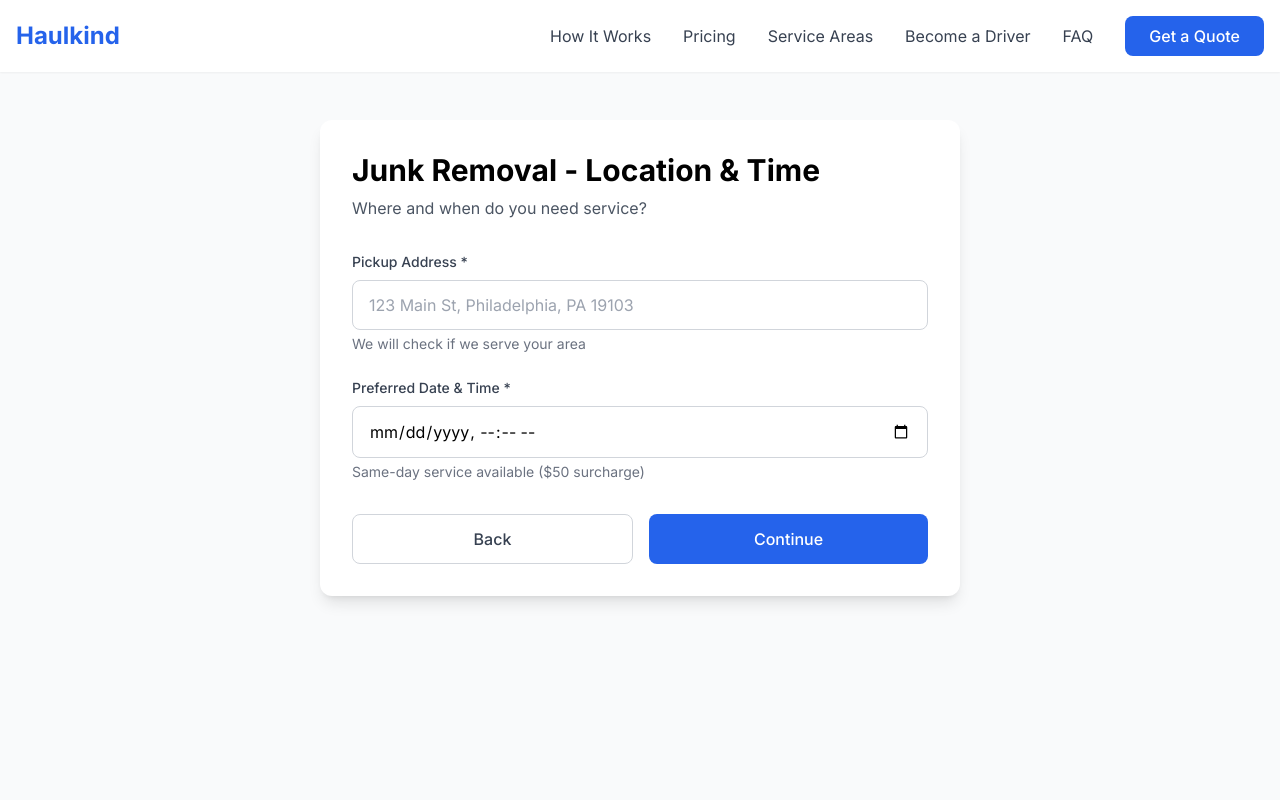
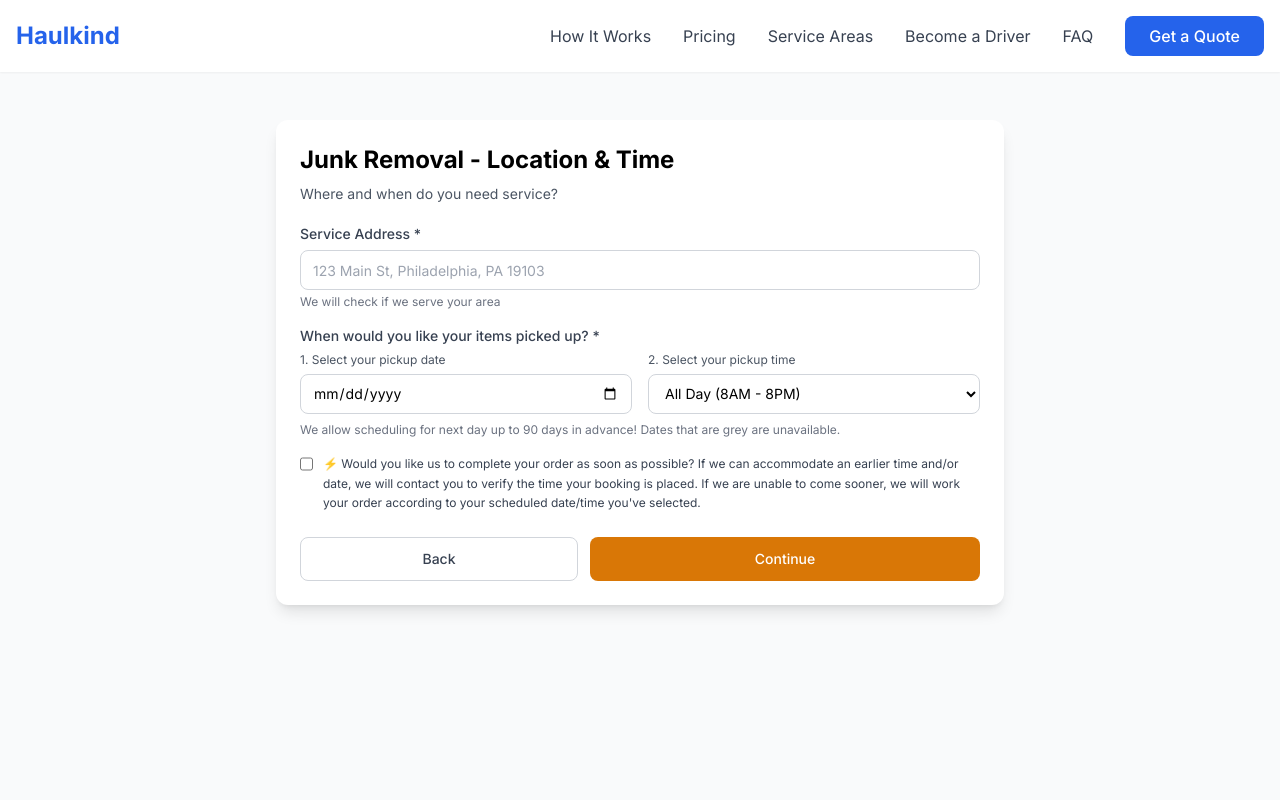
Before and after one commit to Haulkind/-haulkind, a Next.js app in the folder apps/web/: page /quote/haul-away/location in a window 1280 px wide. Shown: the top 800 px of the page. Built offline with nearby package versions, Linux system fonts and the light colour scheme; no server answers.

Commit message:
feat: Update haul-away location page with Service Date + Time Window

```diff
--- a/apps/web/app/quote/haul-away/location/page.tsx
+++ b/apps/web/app/quote/haul-away/location/page.tsx
@@ -4,18 +4,25 @@ import { useState } from 'react'
 import { useRouter } from 'next/navigation'
 import { useQuote } from '@/lib/QuoteContext'
 import { checkServiceArea } from '@/lib/api'
+import { format } from 'date-fns'
+
+type TimeWindow = 'MORNING' | 'AFTERNOON' | 'EVENING' | 'ALL_DAY'
 
 export default function HaulAwayLocationPage() {
   const router = useRouter()
   const { data, updateData } = useQuote()
 
   const [address, setAddress] = useState(data.pickupAddress || '')
-  const [date, setDate] = useState(data.scheduledFor || '')
+  const [serviceDate, setServiceDate] = useState(
+    data.serviceDate || ''
+  )
+  const [timeWindow, setTimeWindow] = useState<TimeWindow>(data.timeWindow || 'ALL_DAY')
+  const [asap, setAsap] = useState(data.asap || false)
   const [loading, setLoading] = useState(false)
   const [error, setError] = useState('')
 
   const handleContinue = async () => {
-    if (!address || !date) {
+    if (!address || !serviceDate) {
       setError('Please enter both address and date')
       return
     }
@@ -25,7 +32,6 @@ export default function HaulAwayLocationPage() {
 
     try {
       // For demo: use a fixed coordinate (Philadelphia)
-      // In production, use Google Maps Geocoding API
       const lat = 39.9526
       const lng = -75.1652
 
@@ -37,6 +43,15 @@ export default function HaulAwayLocationPage() {
         return
       }
 
+      // Calculate preferredDateTime based on timeWindow
+      const timeMap = {
+        MORNING: '09:00',
+        AFTERNOON: '13:00',
+        EVENING: '17:00',
+        ALL_DAY: '09:00'
+      }
+      const preferredDateTime = `${serviceDate}T${timeMap[timeWindow]}:00`
+
       updateData({
         serviceType: 'HAUL_AWAY',
         pickupAddress: address,
@@ -44,7 +59,11 @@ export default function HaulAwayLocationPage() {
         pickupLng: lng,
         serviceAreaId: result.serviceArea?.id || null,
         serviceAreaName: result.serviceArea?.name || '',
-        scheduledFor: date,
+        serviceDate,
+        timeWindow,
+        asap,
+        scheduledFor: preferredDateTime,
+        preferredDateTime,
       })
 
       router.push('/quote/haul-away/volume')
@@ -56,10 +75,10 @@ export default function HaulAwayLocationPage() {
 
   return (
     <div className="min-h-screen bg-gray-50 py-12">
-      <div className="container mx-auto px-4 max-w-2xl">
-        <div className="bg-white rounded-xl shadow-lg p-8">
-          <h1 className="text-3xl font-bold mb-2">Junk Removal - Location & Time</h1>
-          <p className="text-gray-600 mb-8">Where and when do you need service?</p>
+      <div className="container mx-auto px-4 max-w-[760px]">
+        <div className="bg-white rounded-xl shadow-lg p-6">
+          <h1 className="text-2xl font-bold mb-2">Junk Removal - Location & Time</h1>
+          <p className="text-sm text-gray-600 mb-5">Where and when do you need service?</p>
 
           {error && (
             <div className="bg-red-50 border border-red-200 text-red-700 px-4 py-3 rounded mb-6">
@@ -67,50 +86,94 @@ export default function HaulAwayLocationPage() {
             </div>
           )}
 
-          <div className="space-y-6">
+          <div className="space-y-4">
             <div>
-              <label className="block text-sm font-medium text-gray-700 mb-2">
-                Pickup Address *
+              <label className="block text-sm font-medium text-gray-700 mb-1.5">
+                Service Address *
               </label>
               <input
                 type="text"
                 value={address}
                 onChange={(e) => setAddress(e.target.value)}
                 placeholder="123 Main St, Philadelphia, PA 19103"
-                className="w-full px-4 py-3 border border-gray-300 rounded-lg focus:ring-2 focus:ring-primary-600 focus:border-transparent"
+                className="w-full h-10 px-3 py-2 text-sm border border-gray-300 rounded-lg focus:ring-2 focus:ring-secondary-600 focus:border-transparent"
               />
-              <p className="text-sm text-gray-500 mt-1">
+              <p className="text-xs text-gray-500 mt-1">
                 We will check if we serve your area
               </p>
             </div>
 
             <div>
-              <label className="block text-sm font-medium text-gray-700 mb-2">
-                Preferred Date & Time *
+              <label className="block text-sm font-medium text-gray-700 mb-1.5">
+                When would you like your items picked up? *
+              </label>
+
+              <div className="grid md:grid-cols-2 gap-4">
+                {/* Service Date */}
+                <div>
+                  <label className="block text-xs text-gray-600 mb-1.5">
+                    1. Select your pickup date
                   </label>
                   <input
-                type="datetime-local"
-                value={date}
-                onChange={(e) => setDate(e.target.value)}
-                className="w-full px-4 py-3 border border-gray-300 rounded-lg focus:ring-2 focus:ring-primary-600 focus:border-transparent"
+                    type="date"
+                    value={serviceDate}
+                    onChange={(e) => setServiceDate(e.target.value)}
+                    min={new Date().toISOString().split('T')[0]}
+                    className="w-full h-10 px-3 py-2 text-sm border border-gray-300 rounded-lg focus:ring-2 focus:ring-secondary-600 focus:border-transparent"
                   />
-              <p className="text-sm text-gray-500 mt-1">
-                Same-day service available ($50 surcharge)
-              </p>
+                </div>
+
+                {/* Time Window */}
+                <div>
+                  <label className="block text-xs text-gray-600 mb-1.5">
+                    2. Select your pickup time
+                  </label>
+                  <select
+                    value={timeWindow}
+                    onChange={(e) => setTimeWindow(e.target.value as TimeWindow)}
+                    className="w-full h-10 px-3 py-2 text-sm border border-gray-300 rounded-lg focus:ring-2 focus:ring-secondary-600 focus:border-transparent bg-white"
+                  >
+                    <option value="ALL_DAY">All Day (8AM - 8PM)</option>
+                    <option value="MORNING">Morning (8AM - 12PM)</option>
+                    <option value="AFTERNOON">Afternoon (12PM - 4PM)</option>
+                    <option value="EVENING">Evening (4PM - 8PM)</option>
+                  </select>
                 </div>
               </div>
 
-          <div className="flex gap-4 mt-8">
+              <p className="text-xs text-gray-500 mt-2">
+                We allow scheduling for next day up to 90 days in advance! Dates that are grey are unavailable.
+              </p>
+            </div>
+
+            {/* ASAP Checkbox */}
+            <div className="flex items-start gap-2.5 max-w-[680px]">
+              <input
+                type="checkbox"
+                id="asap"
+                checked={asap}
+                onChange={(e) => setAsap(e.target.checked)}
+                className="mt-0.5 h-4 w-4 text-secondary-600 focus:ring-secondary-500 border-gray-300 rounded"
+              />
+              <label htmlFor="asap" className="text-xs text-gray-700 leading-relaxed">
+                ⚡ Would you like us to complete your order as soon as possible?
+                If we can accommodate an earlier time and/or date, we will contact you to verify the time your booking is placed. If we are unable to come sooner, we will work your order according to your scheduled date/time you've selected.
+              </label>
+            </div>
+
+            <div className="flex gap-3 pt-2">
               <button
+                type="button"
                 onClick={() => router.back()}
-              className="flex-1 px-6 py-3 border border-gray-300 rounded-lg text-gray-700 font-medium hover:bg-gray-50 transition"
+                className="flex-[2] h-11 px-6 text-sm font-medium text-gray-700 bg-white border border-gray-300 rounded-lg hover:bg-gray-50 transition"
               >
                 Back
               </button>
               <button
+                type="button"
                 onClick={handleContinue}
                 disabled={loading}
-              className="flex-1 px-6 py-3 bg-primary-600 text-white rounded-lg font-medium hover:bg-primary-700 transition disabled:opacity-50"
+                className="flex-[3] h-11 px-6 text-sm font-medium text-white bg-secondary-600 rounded-lg hover:bg-secondary-700 transition disabled:opacity-50 disabled:cursor-not-allowed"
               >
                 {loading ? 'Checking...' : 'Continue'}
               </button>
@@ -118,5 +181,6 @@ export default function HaulAwayLocationPage() {
           </div>
         </div>
       </div>
+    </div>
   )
 }
```
Lines whose indentation alone changed are shown as unchanged.
